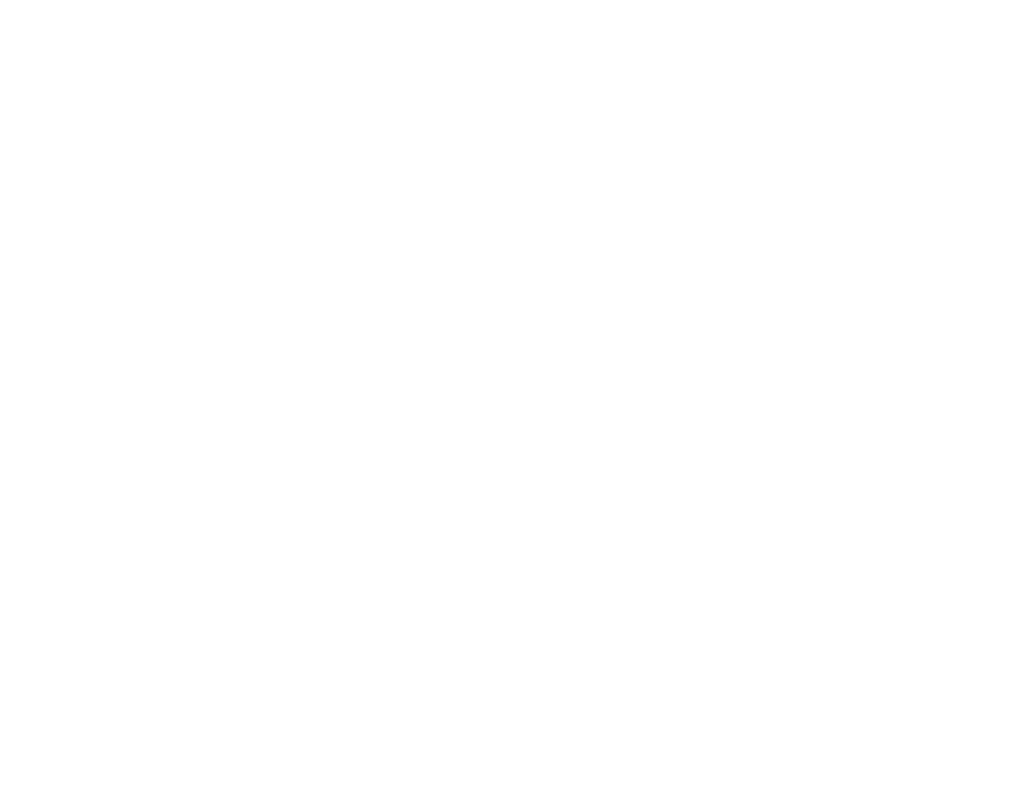
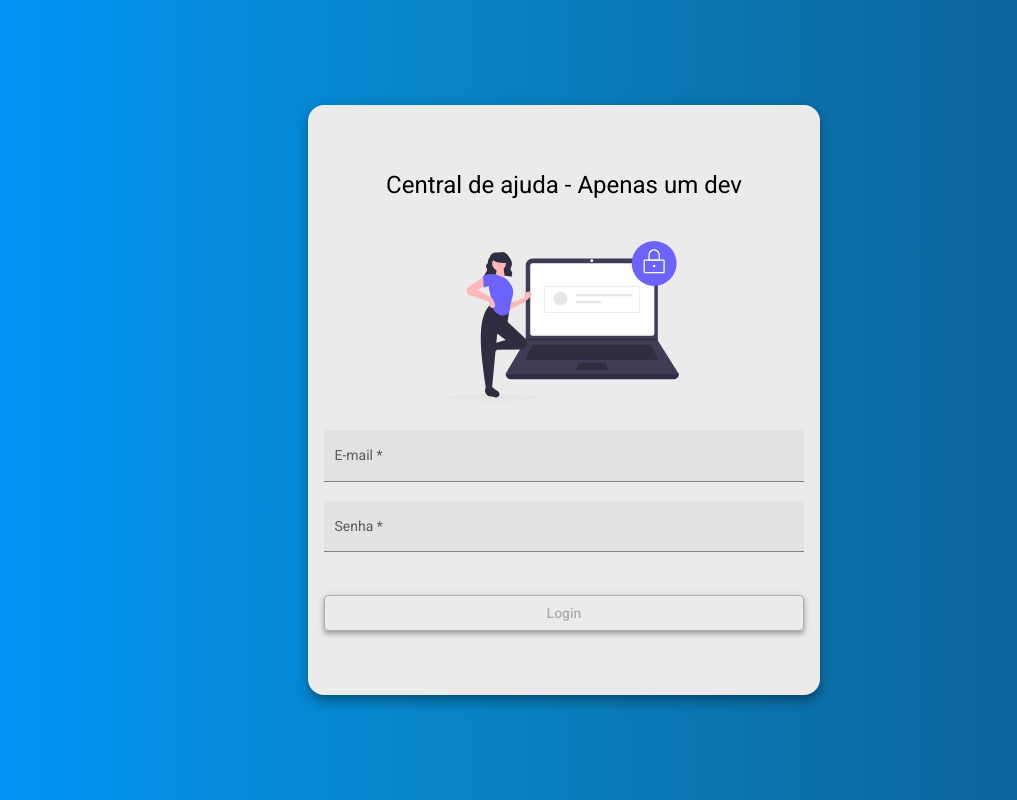
Before and after one commit to nosremehj/cda-front, an Angular app: page /login in a window 1280 px wide. Before the commit this address led to /. Shown: the whole page, without its empty margins (76-1093 px from the left). Built offline with nearby package versions, Linux system fonts and the light colour scheme.

Commit message:
component login e validação de formulários

```diff
--- a/src/app/app-routing.module.ts
+++ b/src/app/app-routing.module.ts
@@ -3,8 +3,12 @@
 import { NavComponent } from './components/nav/nav.component';
 import { HomeComponent } from './components/home/home.component';
 import { TecnicoListComponent } from './components/tecnico/tecnico-list/tecnico-list.component';
+import { LoginComponent } from './components/login/login.component';
 
 const routes: Routes = [
+  {
+    path: 'login', component: LoginComponent
+  },
   {
     path: '',
     component: NavComponent, children: [
--- a/src/app/app.module.ts
+++ b/src/app/app.module.ts
@@ -32,6 +32,7 @@
 import { HomeComponent } from './components/home/home.component';
 import { HeaderComponent } from './components/header/header.component';
 import { TecnicoListComponent } from './components/tecnico/tecnico-list/tecnico-list.component';
+import { LoginComponent } from './components/login/login.component';
 
 @NgModule({
   declarations: [
@@ -39,7 +40,8 @@
     NavComponent,
     HomeComponent,
     HeaderComponent,
-    TecnicoListComponent
+    TecnicoListComponent,
+    LoginComponent
   ],
   imports: [
     BrowserModule,
--- /dev/null
+++ b/src/app/components/login/login.component.css
@@ -0,0 +1,32 @@
+.container{
+    height: 100%;
+    background: linear-gradient(90deg, rgba(0,151,255,1) 0%, rgba(8,131,195,1) 42%, rgba(14,94,145,1) 96%);
+    display: flex;
+    align-items: center;
+    justify-content: center;
+}
+
+.form{
+    width: 30rem;
+    margin: auto;
+    background-color: rgb(235, 235, 235);
+    padding: 4rem 1rem;
+    border-radius: 1rem;
+}
+h1{
+    text-align: center;
+}
+
+img{
+    height: 10rem;
+    width: 100%;
+    margin: 1.5rem auto 1.5rem auto;
+}
+
+.full-width{
+    width: 100%;
+}
+
+button{
+    margin-top: 1.5rem;
+}
--- /dev/null
+++ b/src/app/components/login/login.component.html
@@ -0,0 +1,31 @@
+<div class="container">
+    <form class="form mat-elevation-z8">
+        <h1>Central de ajuda - Apenas um dev</h1>
+
+        <img src="assets/img/login-image.svg" alt="Central de ajuda - Apenas um dev">
+
+        <mat-form-field class="full-width" appearance="fill">
+          <mat-label>E-mail</mat-label>
+          <input
+            [formControl]="email"
+            required
+            [(ngModel)]="creds.email"
+            name="email"
+            matInput placeholder="Ex. user@mail.com">
+        </mat-form-field>
+
+        <mat-form-field class="full-width" appearance="fill">
+            <mat-label>Senha</mat-label>
+            <input
+                [formControl]="email"
+                required
+                [(ngModel)]="creds.senha"
+                name="senha"
+                type="password"
+                matInput placeholder="Informe sua senha">
+          </mat-form-field>
+
+          <button [disabled]="!validaCampos()" class="full-width mat-elevation-z4" mat-stroked-button color="primary">Login</button>
+
+      </form>
+</div>
--- /dev/null
+++ b/src/app/components/login/login.component.ts
@@ -0,0 +1,31 @@
+import { Component, OnInit } from '@angular/core';
+import { FormControl, Validators } from '@angular/forms';
+import { Credenciais } from 'src/app/models/credenciais';
+
+@Component({
+  selector: 'app-login',
+  templateUrl: './login.component.html',
+  styleUrls: ['./login.component.css']
+})
+export class LoginComponent implements OnInit {
+  creds: Credenciais = {
+    email: '',
+    senha: ''
+  }
+
+  email = new FormControl(null, Validators.email)
+  senha = new FormControl(null, Validators.minLength(3))
+  constructor() { }
+
+  ngOnInit(): void {
+  }
+
+  validaCampos(): boolean{
+    if(this.email.valid && this.senha.valid){
+      return true
+    }else{
+      return false;
+    }
+
+  }
+}
--- /dev/null
+++ b/src/app/models/credenciais.ts
@@ -0,0 +1,4 @@
+export interface Credenciais{
+    email: string;
+    senha: string;
+}
```
